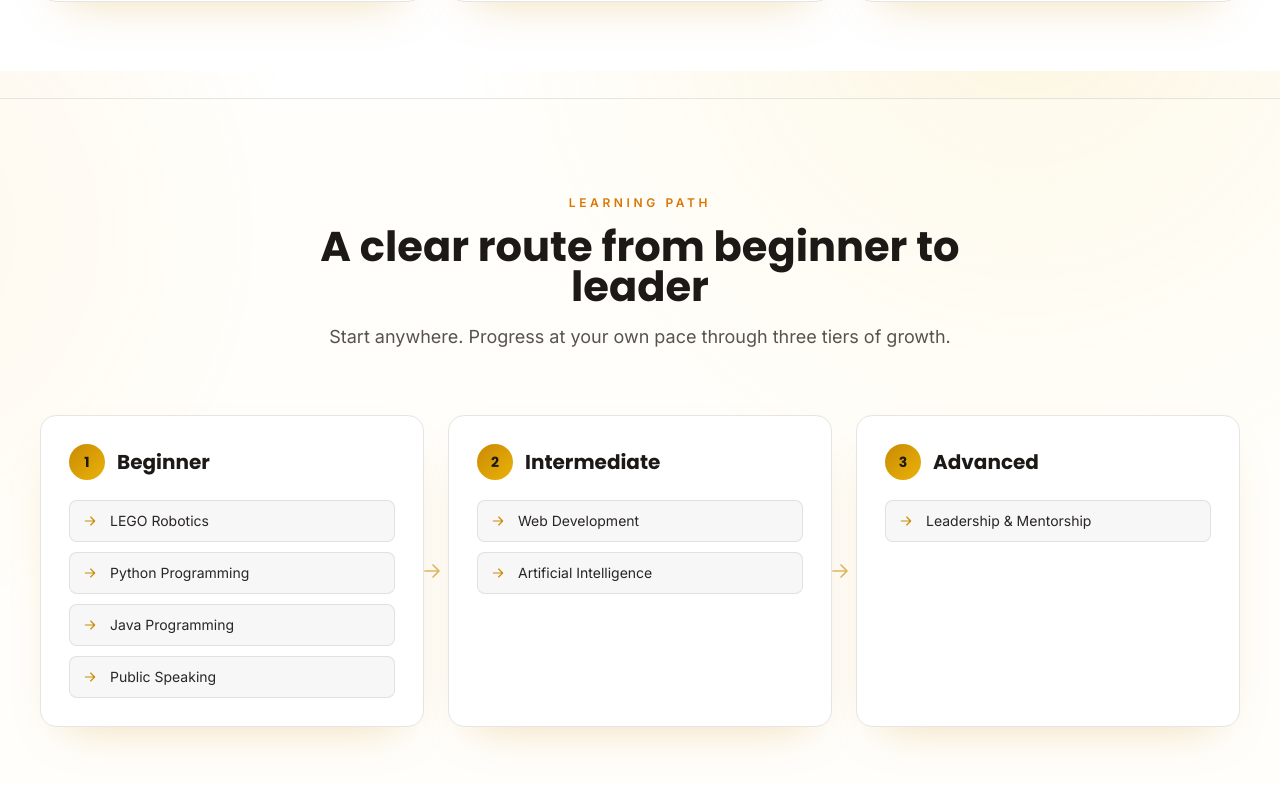
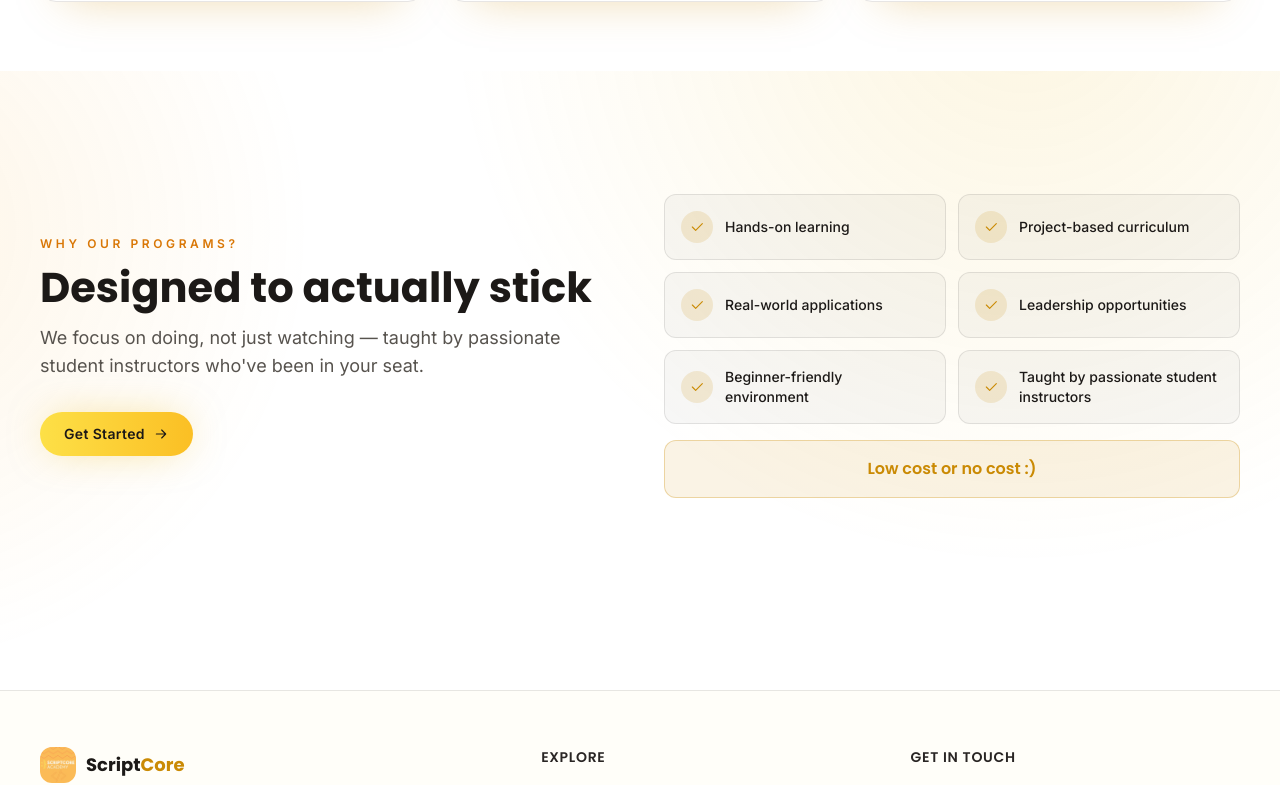
Before and after one commit to aayushgrover7/Scriptcore, a React (Vite) app: page /programs in a window 1280 px wide. Shown: the part 1529-2314 px from the top of the page. Built offline with nearby package versions, Linux system fonts and the light colour scheme; the HTML template or start-up script is replaced by a standard one.

Commit message:
Remove learning path section from programs page
Co-Authored-By: Claude Sonnet 4.6 <noreply@anthropic.com>

```diff
--- a/src/data/site.js
+++ b/src/data/site.js
@@ -99,20 +99,6 @@ export const PROGRAMS = [
   },
 ]
 
-export const LEARNING_PATH = [
-  {
-    tier: 'Beginner',
-    items: ['LEGO Robotics', 'Python Programming', 'Java Programming', 'Public Speaking'],
-  },
-  {
-    tier: 'Intermediate',
-    items: ['Web Development', 'Artificial Intelligence'],
-  },
-  {
-    tier: 'Advanced',
-    items: ['Leadership & Mentorship'],
-  },
-]
 
 export const WHY_PROGRAMS = [
   'Hands-on learning',
--- a/src/pages/Programs.jsx
+++ b/src/pages/Programs.jsx
@@ -3,7 +3,7 @@ import PageHero from '../components/PageHero.jsx'
 import SectionHeading from '../components/SectionHeading.jsx'
 import Reveal from '../components/Reveal.jsx'
 import Icon from '../components/Icon.jsx'
-import { PROGRAMS, LEARNING_PATH, WHY_PROGRAMS } from '../data/site.js'
+import { PROGRAMS, WHY_PROGRAMS } from '../data/site.js'
 
 export default function Programs() {
   return (
@@ -53,45 +53,6 @@ export default function Programs() {
         </div>
       </section>
 
-      {/* LEARNING PATH */}
-      <section className="border-y border-white/10 bg-navy-950/40 py-24">
-        <div className="container-px">
-          <SectionHeading
-            eyebrow="Learning Path"
-            title="A clear route from beginner to leader"
-            subtitle="Start anywhere. Progress at your own pace through three tiers of growth."
-          />
-          <div className="mt-16 grid gap-6 lg:grid-cols-3">
-            {LEARNING_PATH.map((stage, i) => (
-              <Reveal key={stage.tier} delay={i * 0.1}>
-                <div className="relative h-full">
-                  <div className="card h-full">
-                    <div className="flex items-center gap-3">
-                      <span className="flex h-9 w-9 items-center justify-center rounded-full bg-gradient-to-br from-brand-cyan to-brand-blue font-display text-sm font-bold text-stone-900">
-                        {i + 1}
-                      </span>
-                      <h3 className="text-xl font-bold">{stage.tier}</h3>
-                    </div>
-                    <ul className="mt-5 space-y-2.5">
-                      {stage.items.map((item) => (
-                        <li key={item} className="flex items-center gap-3 rounded-lg border border-white/10 bg-white/[0.03] px-3 py-2.5 text-sm text-slate-300">
-                          <Icon name="arrow" className="h-4 w-4 text-brand-cyan" />
-                          {item}
-                        </li>
-                      ))}
-                    </ul>
-                  </div>
-                  {i < LEARNING_PATH.length - 1 && (
-                    <div className="absolute -bottom-5 left-1/2 hidden -translate-x-1/2 text-brand-cyan/60 lg:block lg:-right-5 lg:bottom-1/2 lg:left-auto lg:translate-x-0 lg:translate-y-1/2">
-                      <Icon name="arrow" className="h-6 w-6" />
-                    </div>
-                  )}
-                </div>
-              </Reveal>
-            ))}
-          </div>
-        </div>
-      </section>
 
       {/* WHY OUR PROGRAMS */}
       <section className="py-24">
```
